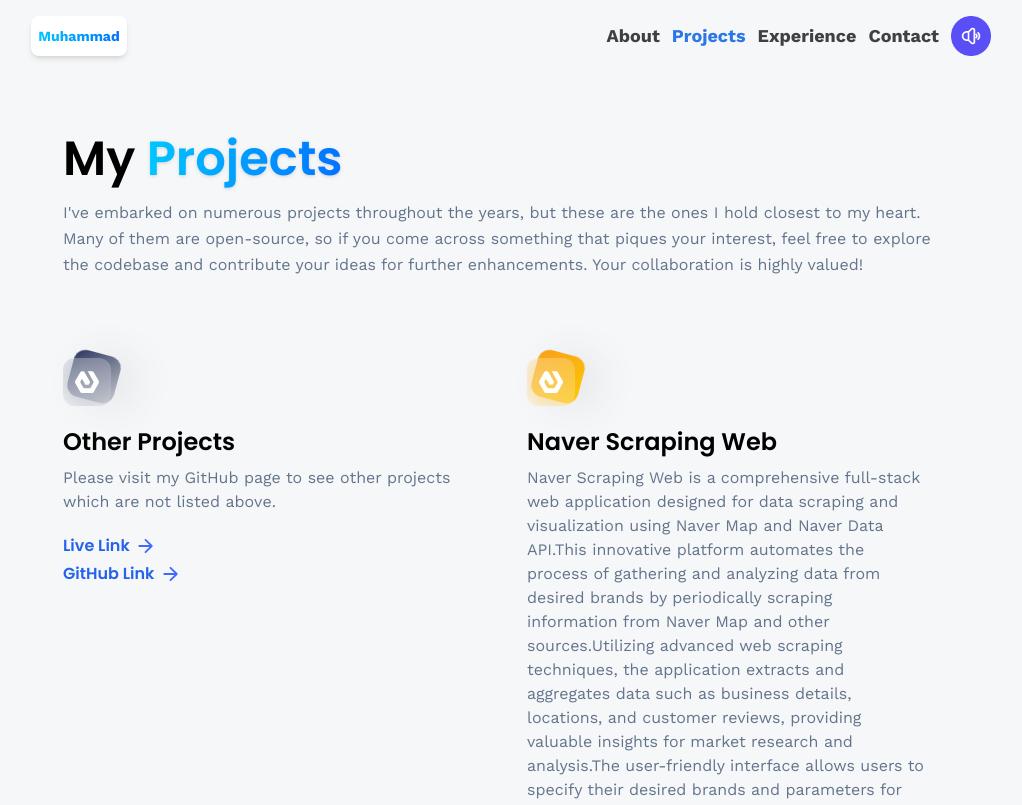
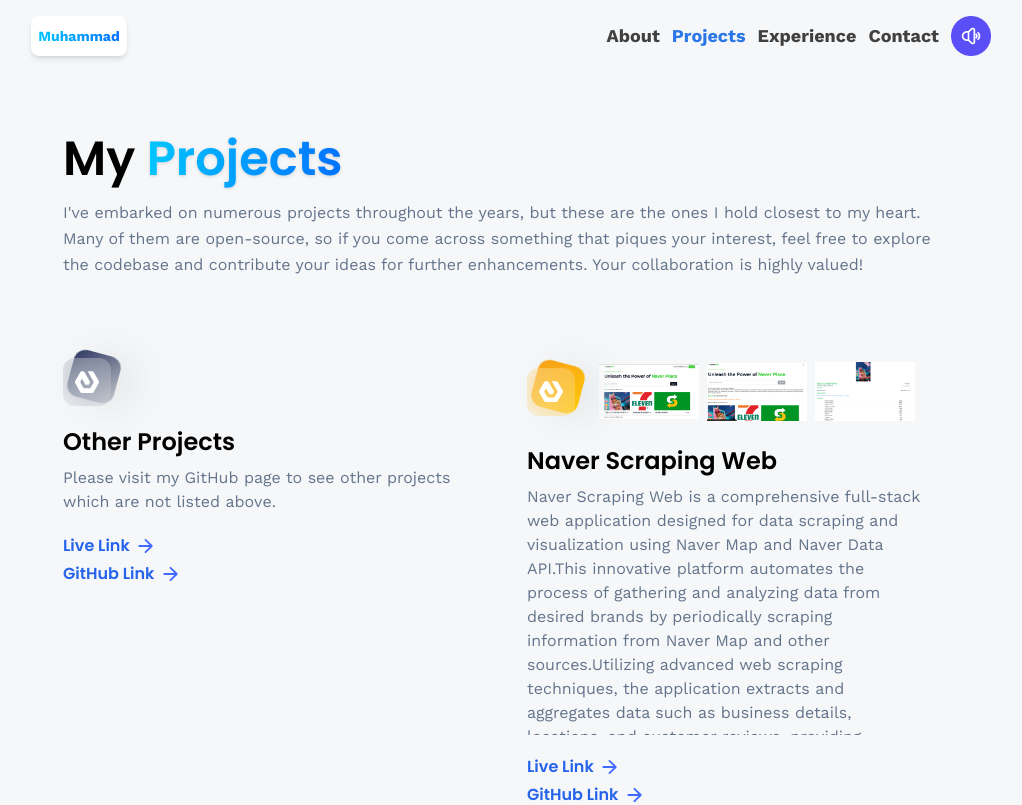
Before and after one commit to salahbm/3d-web-portfolio, a React (Vite) app: page /projects in a window 1280 px wide. Shown: the top 805 px of the page, without its empty margins (129-1151 px from the left). Built offline with nearby package versions, Linux system fonts and the light colour scheme; no server answers.

Commit message:
project: images

```diff
--- a/src/constant/skills.js
+++ b/src/constant/skills.js
@@ -36,7 +36,6 @@
 export const projects = [
   {
     name: 'Other Projects',
-    images: [estate],
     iconsUrl: estate,
     theme: 'btn-back-black',
     linkWebsite: 'https://github.com/salahbm?tab=repositories',
@@ -47,7 +46,7 @@
   },
   {
     name: 'Naver Scraping Web',
-    images: [naver1, naver2, naver3, naver4],
+    images: [naver1, naver3, naver4],
     iconsUrl: estate,
     theme: 'btn-back-yellow',
     linkGitHub: 'https://github.com/salahbm/Naver-Scraper',
@@ -131,7 +130,7 @@
   },
   {
     name: 'MrJoniandCo [under development]',
-    images: [jewelry1, jewelry2, jewelry3, jewelry4],
+    images: [jewelry1, jewelry2, jewelry4],
     iconsUrl: estate,
     theme: 'btn-back-pink',
     linkGitHub: 'https://github.com/salahbm/ecommerse-jewelry',
@@ -147,7 +146,6 @@
 
   {
     name: 'Metapin Extension',
-    images: [estate],
     iconsUrl: estate,
     theme: 'btn-back-blue',
     link: 'https://github.com/salahbm/fido2-on-Metamask_extension',
@@ -160,7 +158,6 @@
   },
   {
     name: 'Crypto Wallet',
-    images: [summiz],
     iconsUrl: estate,
     theme: 'btn-back-black',
     link: 'https://github.com/salahbm/CryptoWallet',
@@ -173,7 +170,6 @@
   },
   {
     name: 'ShopMe',
-    images: [estate],
     iconsUrl: estate,
     theme: 'btn-back-pink',
     link: 'https://github.com/salahbm/shopme',
--- a/src/pages/Projects.jsx
+++ b/src/pages/Projects.jsx
@@ -24,7 +24,8 @@
 
       <div className="flex flex-wrap my-20 gap-16">
         {projects.map((project) => (
-          <div className="lg:w-[400px] w-full" key={project.name}>
+          <div className="lg:w-[400px] w-full " key={project.name}>
+            <div className="flex flex-row items-center gap-5">
               <div className="block-container w-12 h-12">
                 <div className={`btn-back rounded-xl ${project.theme}`} />
                 <div className="btn-front rounded-xl flex justify-center items-center">
@@ -35,12 +36,25 @@
                   />
                 </div>
               </div>
+              {project?.images ? (
+                <div className=" flex items-center flex-row w-1/4 h-1/4 ">
+                  {project?.images.map((item, i) => (
+                    <img
+                      key={i}
+                      src={item}
+                      alt="threads"
+                      className="object-cover h-full w-full m-1"
+                    />
+                  ))}
+                </div>
+              ) : null}
+            </div>
 
             <div className="mt-5 flex flex-col">
               <h4 className="text-2xl font-poppins font-semibold">
                 {project.name}
               </h4>
-              <p className="mt-2 text-slate-500 overflow-y-auto max-h-[150px] md:max-h-full">
+              <p className="mt-2 text-slate-500 overflow-y-auto max-h-[150px] md:max-h-[250px]">
                 {project.description}
               </p>
 
```
Lines whose indentation alone changed are shown as unchanged.
